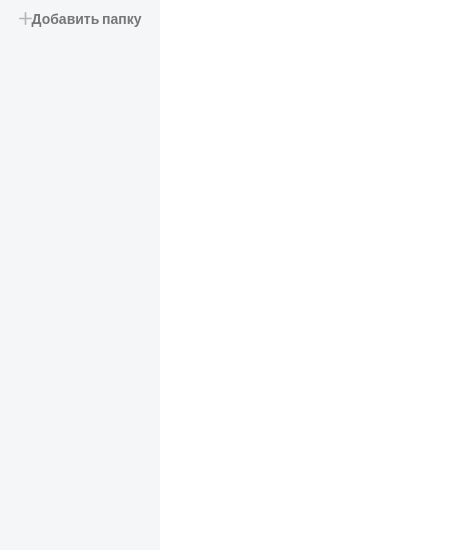
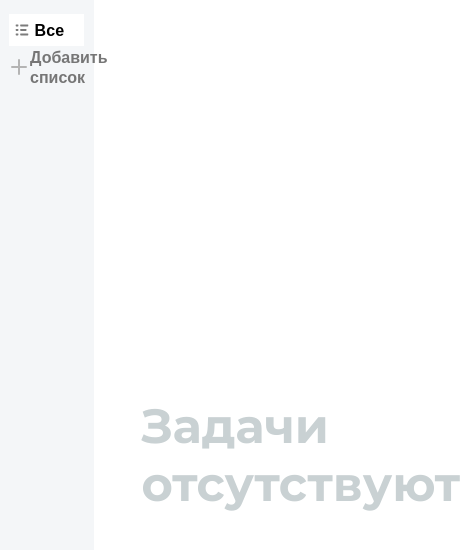
Before and after one commit to XamzatJR/vue-todo, a Vue app: page /all in a window 390 px wide. Before the commit this address had no page. Shown: the top 550 px of the page, 460 px wide, since content can reach past the window. Built offline with nearby package versions, Linux system fonts and the light colour scheme.

Commit message:
updating app and fixing bugs.Adding responsive design

```diff
--- a/src/components/AddList.vue
+++ b/src/components/AddList.vue
@@ -1,15 +1,13 @@
 <template>
   <div class="add-list">
-    <img @click="this.$emit('show', false)" class="close" :src="close" alt="close button" />
-
+    <img @click="closeModal" class="close" :src="close" alt="close modal button" />
     <my-input
       v-model="listName"
       @keydown.enter="createList"
-      @keydown.esc="this.$emit('show', false)"
+      @keydown.esc="closeModal"
       class="input__short input"
-      placeholder="Название папки"
+      placeholder="Название списка"
     />
-
     <div class="colors">
       <div
         @click="this.active = color"
@@ -62,6 +60,10 @@ export default {
         this.listName = '';
       }
     },
+    closeModal() {
+      this.$emit('show', false);
+      this.listName = '';
+    },
   },
   setup() {
     return {
--- a/src/components/AddTask.vue
+++ b/src/components/AddTask.vue
@@ -1,7 +1,7 @@
 <template>
   <div class="add_task">
     <my-input
-      @keydown.esc="this.$emit('show', true)"
+      @keydown.esc="closeModal"
       @keydown.enter="createTask"
       v-model="taskName"
       class="input__long input"
@@ -14,7 +14,7 @@
         :class="[taskName.length > 0 ? null : 'not-allowed']"
         >Добавить задачу</my-btn
       >
-      <my-btn @click="this.$emit('show', true)">Отмена</my-btn>
+      <my-btn @click="closeModal">Отмена</my-btn>
     </div>
   </div>
 </template>
@@ -51,6 +51,9 @@ export default {
         this.taskName = '';
       }
     },
+    closeModal() {
+      this.$emit('show', true);
+    },
   },
 };
 </script>
--- a/src/components/SideBarList.vue
+++ b/src/components/SideBarList.vue
@@ -1,28 +1,23 @@
 <template>
   <ul class="list">
-    <li
-      @click="$store.commit('setActiveList', null), $router.push(`/`)"
-      :class="activeList === null ? 'list__item_active' : null"
-      v-if="lists.length >= 1"
-      class="list__item"
-    >
-      <img :src="entypo" alt="list svg" />
-      <div class="list__item-name">Все задачи</div>
+    <li @click="goAll" :class="activeList === null ? 'list__item_active' : null" class="list__item">
+      <img class="list__item-color" :src="entypo" alt="list svg" />
+      <div class="list__item-name">Все</div>
     </li>
     <li
       class="list__item"
       :class="[activeList?.id === list.id ? 'list__item_active' : null]"
       v-for="list in lists"
       :key="list.id"
-      @click="$router.push(`/list/${list.name}`)"
+      @click="setActiveList(list)"
     >
       <div class="list__item-color" :style="{ background: list.color }"></div>
-      <div @click="$store.commit('setActiveList', list)" class="list__item-name">
+      <div class="list__item-name">
         {{ list.name.length >= 15 ? list.name.slice(0, 14) + '...' : list.name }}
       </div>
       <img
         class="list__item-img"
-        @click="$store.commit('removeList', list)"
+        @click.stop="removeList(list)"
         :src="deleteSvg"
         alt="delete list item button"
       />
@@ -42,6 +37,22 @@ export default {
       activeList: (state) => state.task.activeList,
     }),
   },
+  methods: {
+    removeList(list) {
+      if (this.activeList === list) {
+        this.$store.commit('removeList', list);
+        this.goAll();
+      }
+    },
+    goAll() {
+      this.$store.commit('setActiveList', null);
+      this.$router.push({ name: 'Home' });
+    },
+    setActiveList(list) {
+      this.$router.push(`/list/${list.name}`);
+      this.$store.commit('setActiveList', list);
+    },
+  },
   setup() {
     return {
       entypo,
@@ -58,30 +69,46 @@ export default {
   flex-direction: column;
   list-style-type: none;
   align-items: center;
-  &:hover &__img {
-    opacity: 1;
-  }
+  width: 100%;
   &__item {
+    display: flex;
+    width: 80%;
+    height: 2rem;
+    align-items: center;
+    padding: 0 4%;
+    margin-bottom: 4%;
+    cursor: pointer;
+    &:not(.list__item_active):hover {
+      opacity: 0.6;
+    }
+    &:first-of-type &-color {
+      border-radius: 0;
+      width: 18px;
+      height: 18px;
+    }
     &-name {
       font-weight: 600;
-      font-size: 14px;
+      font-size: 1rem;
       letter-spacing: 0.15px;
       color: #000;
-      cursor: pointer;
     }
     &-color {
-      min-width: 10px;
-      min-height: 10px;
-      border-radius: 15px;
+      margin-right: 5%;
+      width: 12px;
+      height: 12px;
+      border-radius: 1rem;
     }
     &-img {
-      width: 10px;
-      height: 10px;
-      cursor: pointer;
+      margin-left: auto;
+      width: 14px;
+      height: 14px;
       opacity: 0;
     }
     &_active {
       background: #fff;
+      &:hover .list__item-img {
+        opacity: 1;
+      }
     }
   }
 }
--- a/src/components/Sidebar.vue
+++ b/src/components/Sidebar.vue
@@ -3,7 +3,7 @@
     <sidebar-list></sidebar-list>
     <div @click="showAddList" class="add">
       <img :src="add" alt="add svg" />
-      <div class="add-text">Добавить папку</div>
+      <div class="add-text">Добавить список</div>
     </div>
     <add-list v-show="show" @show="hideList"></add-list>
   </aside>
@@ -53,22 +53,27 @@ export default {
   display: flex;
   align-items: center;
   flex-direction: column;
+  padding-top: 15%;
 }
 .add {
+  margin-top: 10%;
   display: flex;
-  justify-content: center;
   align-items: center;
-  width: 160px;
-  height: 37px;
+  width: 76%;
+  height: 1rem;
   cursor: pointer;
+  &:hover {
+    opacity: 0.6;
+  }
   & img {
-    width: 13px;
-    height: 13px;
+    width: 1rem;
+    height: 1rem;
+    margin-right: 4%;
   }
   &-text {
     color: #767676;
     font-weight: 600;
-    font-size: 14px;
+    font-size: 1rem;
   }
 }
 </style>
--- a/src/router/index.js
+++ b/src/router/index.js
@@ -4,13 +4,19 @@ import ListPage from '@/pages/ListPage.vue';
 
 const routes = [
   {
-    path: '/',
+    path: '/all',
     component: Main,
+    name: 'Home',
   },
   {
     path: '/list/:id',
-    component: ListPage
-  }
+    component: ListPage,
+    name: 'ListItem',
+  },
+  {
+    path: '/:pathMatch(.*)',
+    redirect: { name: 'Home' },
+  },
 ];
 
 // eslint-disable-next-line no-unused-vars
@@ -18,4 +24,4 @@ const router = createRouter({
   routes,
   history: createWebHistory(process.env.BASE_URL),
 });
-export default router
+export default router;
```
